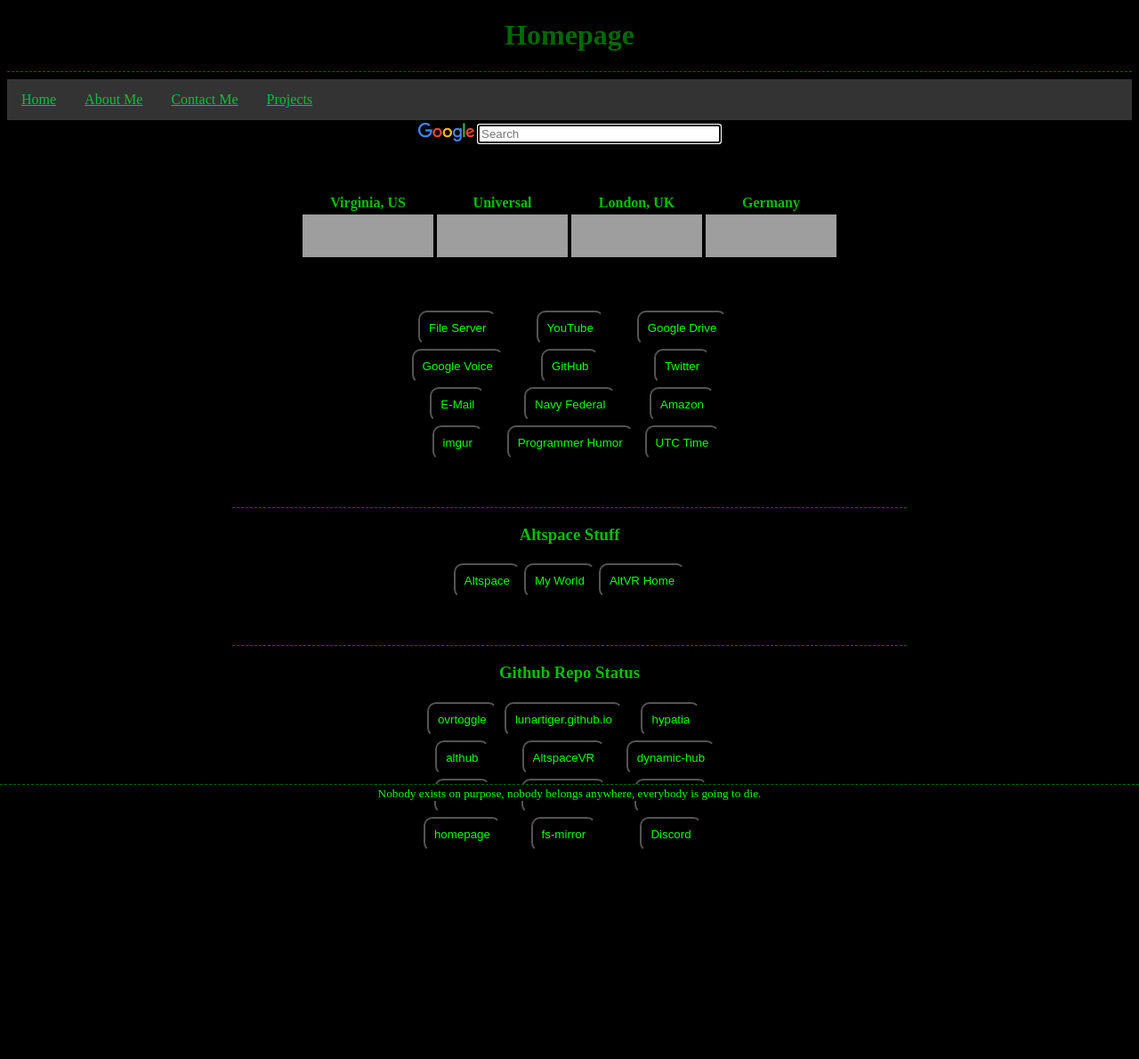
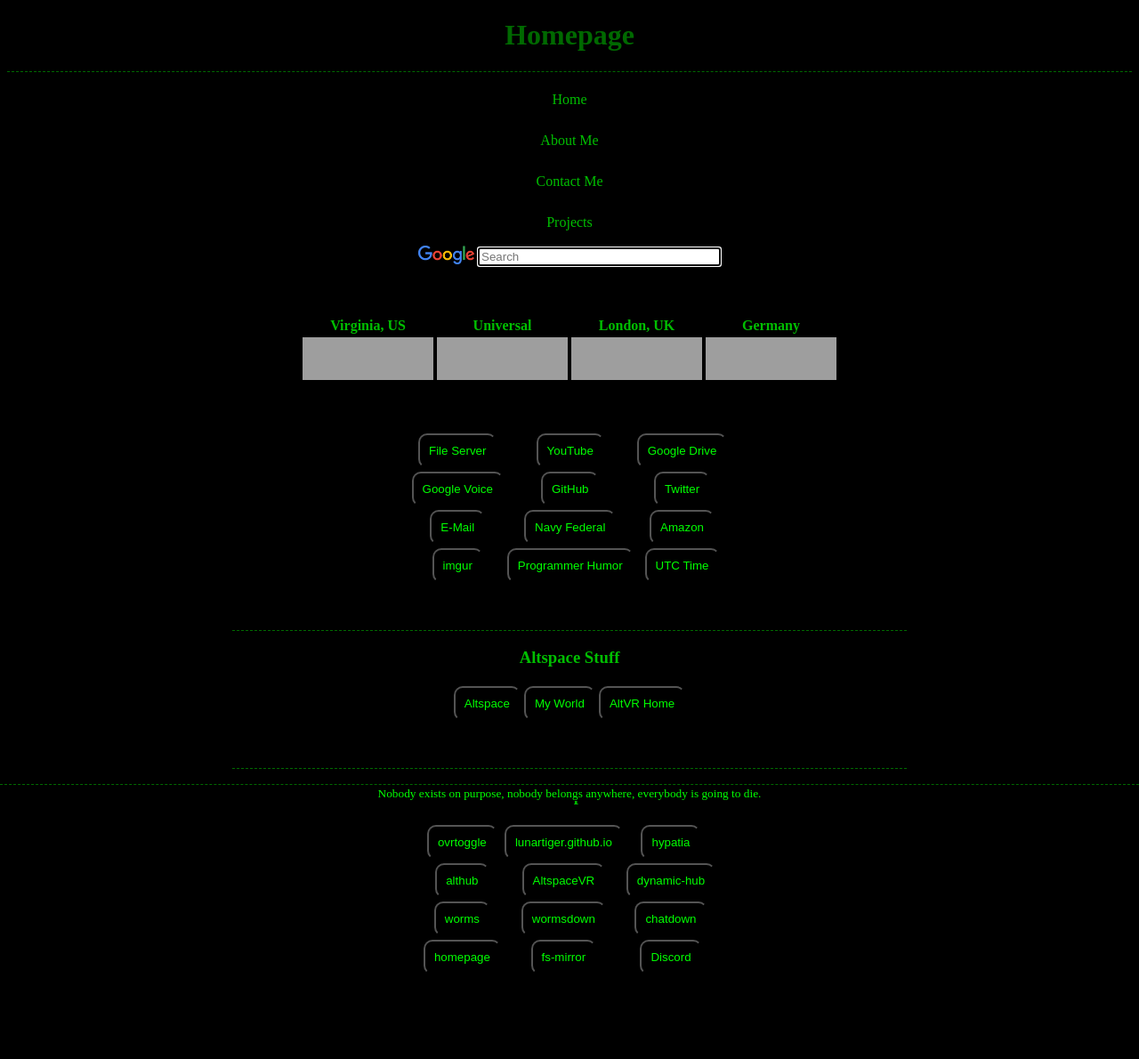
Before and after one commit to LunarTiger/homepage, a Jekyll site: the page built from index.md, in a window 1280 px wide. Shown: the whole page at 89% size. Built offline with Jekyll 4.4.1, drawn with Linux system fonts in a browser that asks for light colours; our own code applies the rules of GitHub Pages for plain Markdown files; before the commit the page ends 1052 px from its top, so only the background shows below that; grey boxes are pictures that could not be loaded.

Commit message:
Update style.scss

```diff
--- a/assets/css/style.scss
+++ b/assets/css/style.scss
@@ -121,15 +121,15 @@
     margin: 0;
     padding: 0;
     overflow: hidden;
-    background-color: #333;
+    background-color: #000;
 }
 
 /* navbar */
 li.navbar {
-    float: left;
+    float: center;
 }
 
-li a {
+li.navbar a {
     display: block;
     color: #00be00;
     text-align: center;
@@ -138,6 +138,6 @@
 }
 
 /* Change the link color to on hover */
-li a:hover {
+li.navbar a:hover {
     background-color: #006900;
 }
```
